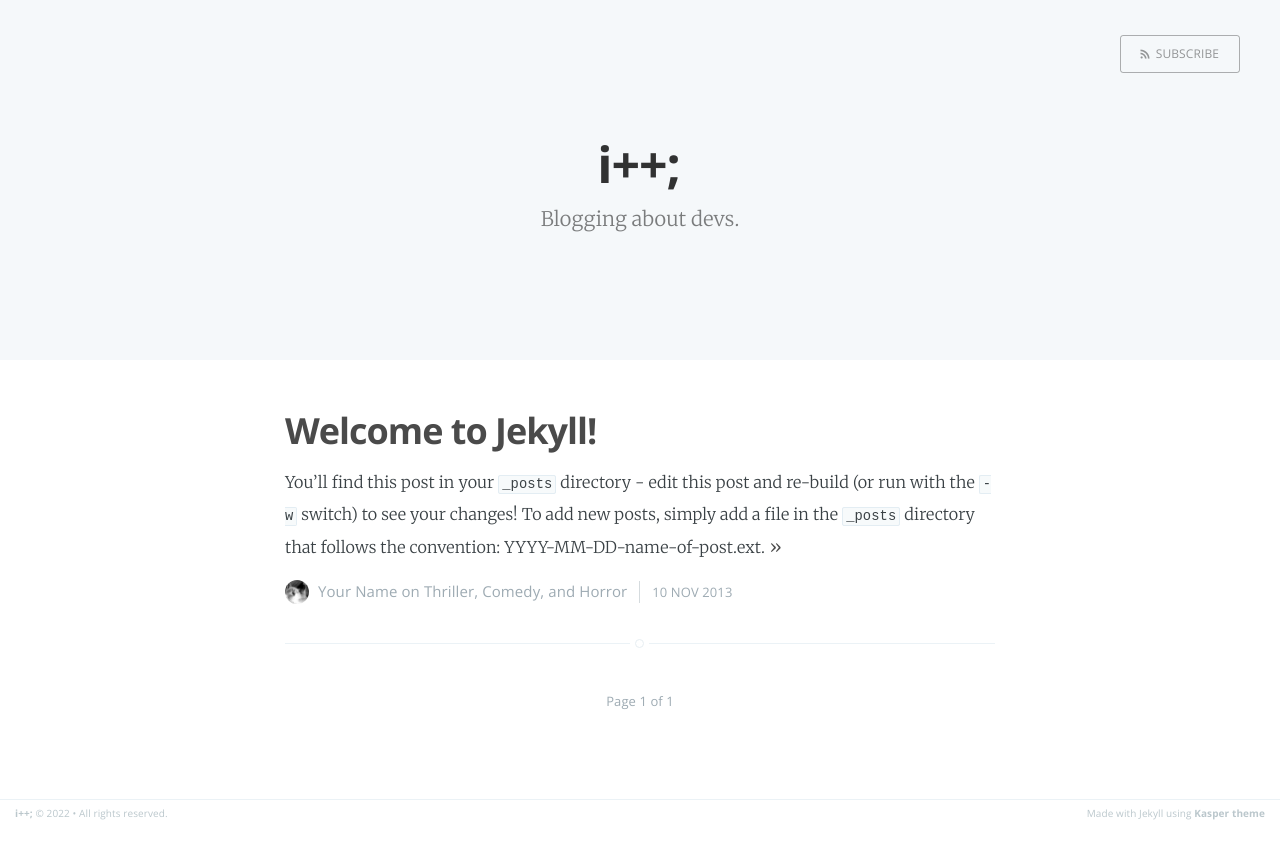
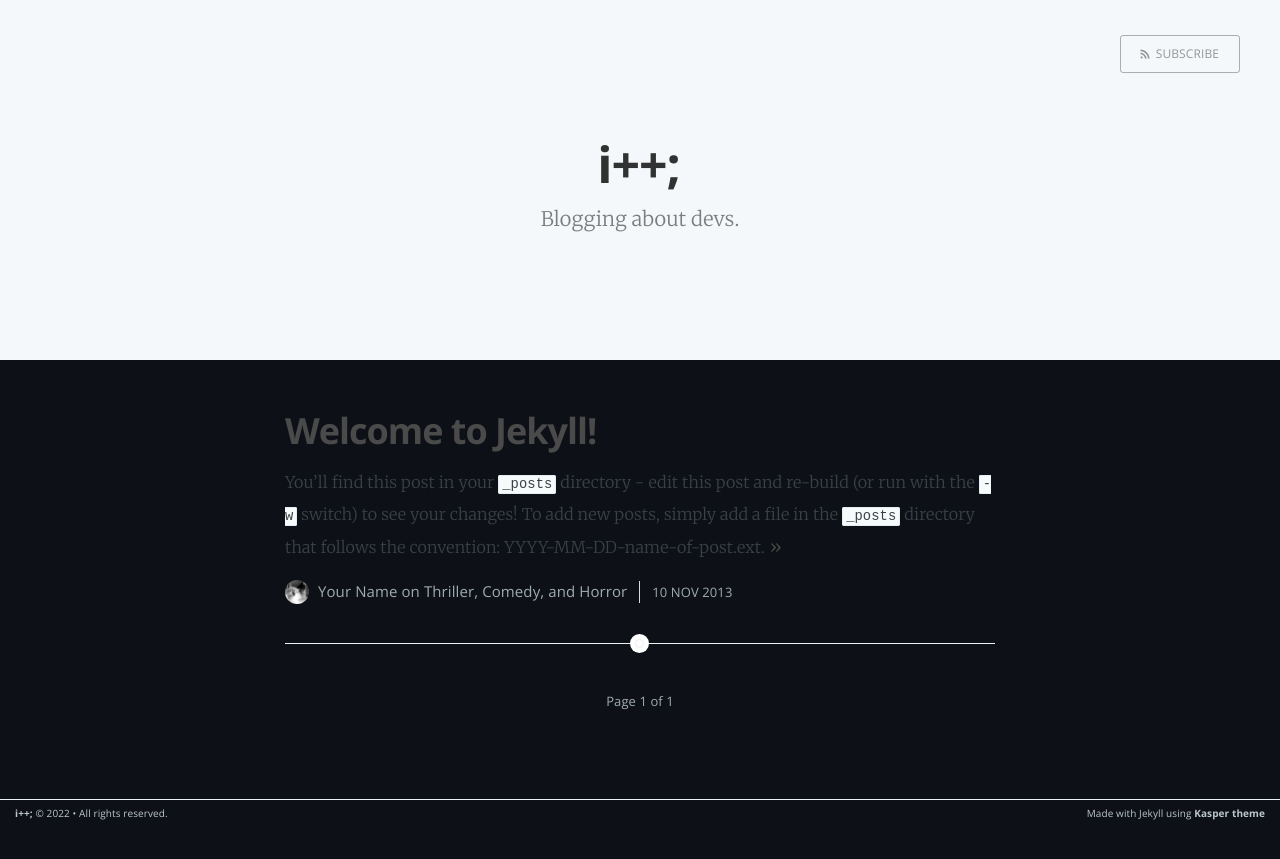
Before and after one commit to imaismais/imaismais.github.io, a Jekyll site: the page built from index.html, in a window 1280 px wide. Shown: the top 859 px of the page. Built offline with Jekyll 4.4.1, drawn with Linux system fonts in a browser that asks for light colours; the list of posts is cut into pages by our own code.

Commit message:
Update screen.css

```diff
--- a/assets/css/screen.css
+++ b/assets/css/screen.css
@@ -181,6 +181,7 @@ body {
     font-size: 1.8rem;
     line-height: 1.75em;
     color: #3A4145;
+    background-color: #0d1117;
     -webkit-font-feature-settings: 'kern' 1;
     -moz-font-feature-settings: 'kern' 1;
     -o-font-feature-settings: 'kern' 1;
```
